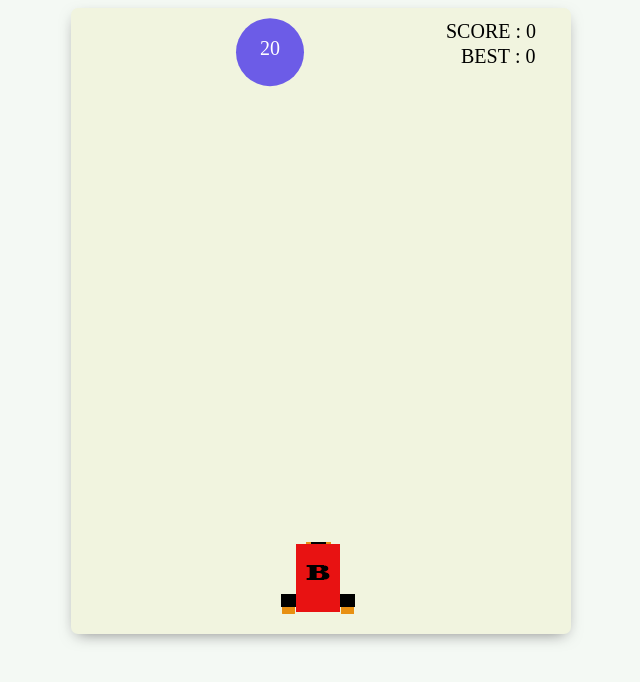
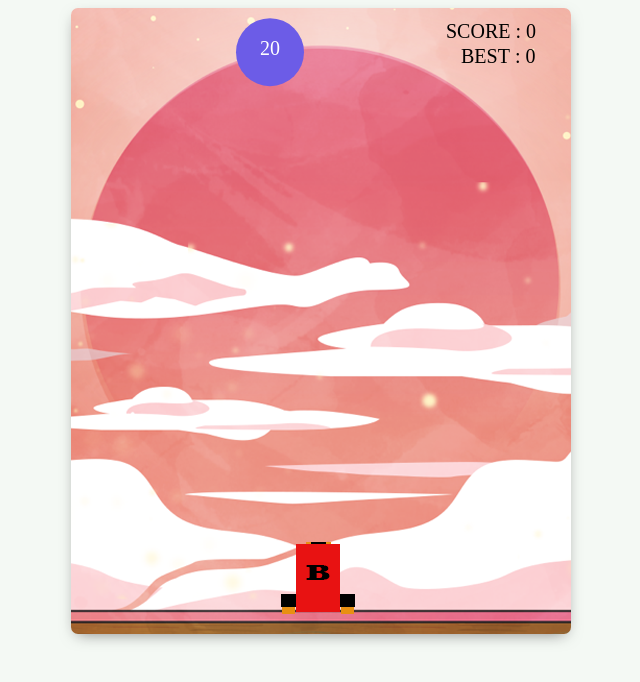
Before and after one commit to barath99/BubbleTrouble, a plain HTML site: page main.html in a window 1280 px wide. Both pictures are taken after a click on the button "Start Game". Shown: the whole page, without its empty margins (319-959 px from the left). Drawn offline with Linux system fonts and the light colour scheme.

Commit message:
Update stylesheet.css

```diff
--- a/stylesheet.css
+++ b/stylesheet.css
@@ -85,7 +85,7 @@ h2{
 }
 
 canvas{
-    background-color: #f1f4df;
+    background-image: url('bg.png');
     margin:none;
     padding: none;
     border-radius: 7px;
```
